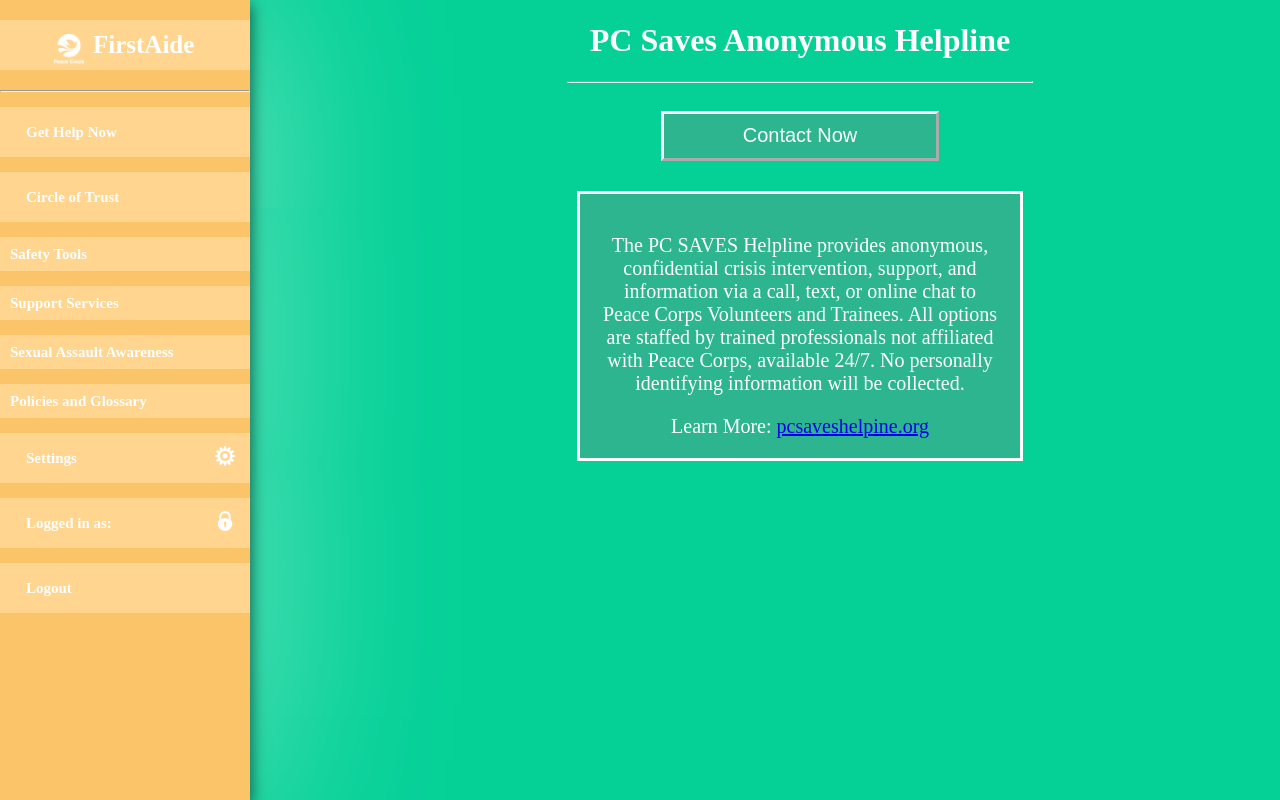
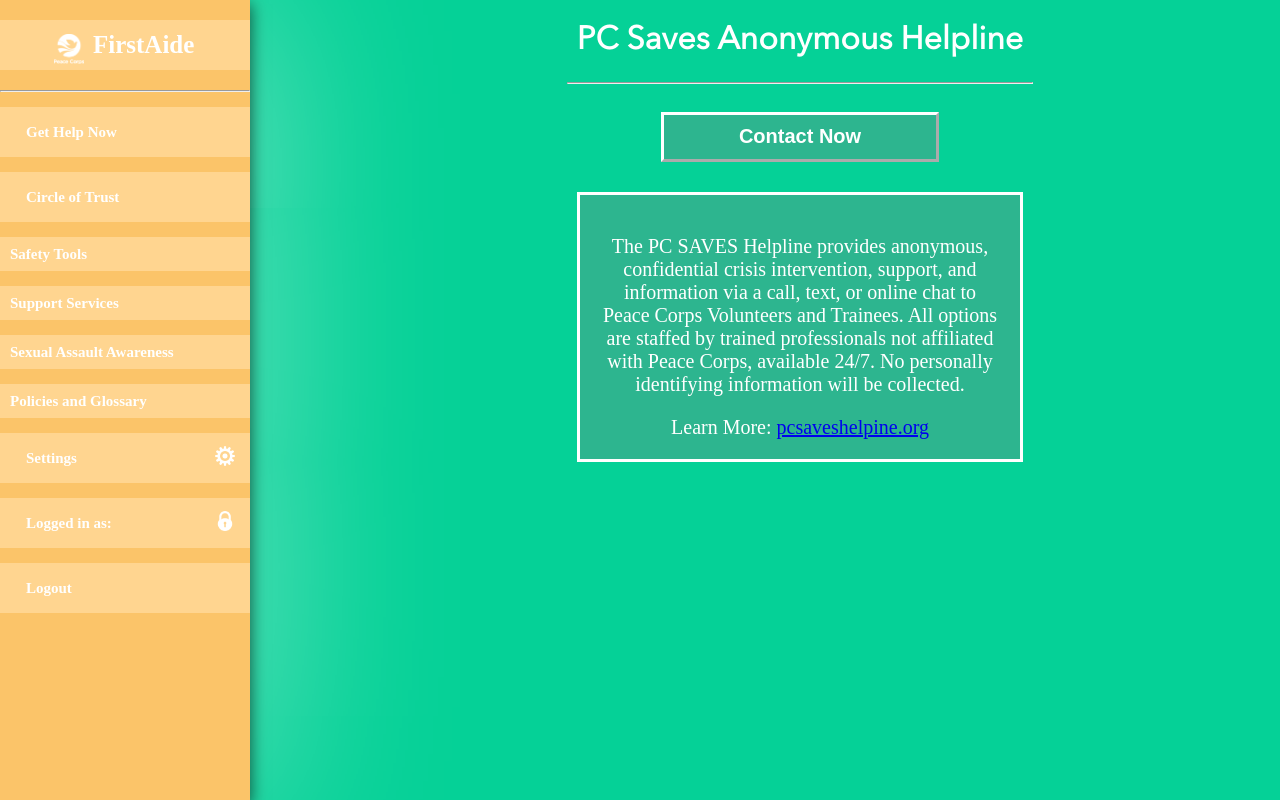
Before and after one commit to systers/FirstAide-web, a PHP site: page /PCSaves.php in a window 1280 px wide. Run offline with PHP 8.4, Linux system fonts and the light colour scheme; the visitor is signed in with stand-in values (Sample User, id 1).

Commit message:
changes text font to avenir next and button text to bold

```diff
--- a/css files/circle-of-trust.css
+++ b/css files/circle-of-trust.css
@@ -4,6 +4,10 @@
    editComrades
    circleOfTrust
 */
+ @font-face {
+ 	 font-family: 'avenir next';
+	src: url(../fonts/AvenirNextLTPro-Regular.otf)
+}
 body {
 	background-color: #05d197;
 	margin: 0;
@@ -107,6 +111,7 @@ body {
 	margin-top: 20px;
 	text-align: center;
 	width: 30%;
+	font-weight: bold;
 }
 
 .small-button:hover {
@@ -123,6 +128,7 @@ body {
 .text {
 	color: #ffffff;
 	font-style: bold;
+	font-family: 'avenir next';
 }
 
 .window {
--- a/css files/gethelpnow-style.css
+++ b/css files/gethelpnow-style.css
@@ -10,6 +10,10 @@
    twilioSMS
    twilioCall
  */
+@font-face {
+	font-family: 'avenir next';
+	src: url(../fonts/AvenirNextLTPro-Regular.otf)
+}
 body {
 	background-color: #05d197;
 	margin: 0;
@@ -45,6 +49,7 @@ body {
 	margin-top: 30px;
 	text-align: center;
 	width: 100%;
+	font-weight: bold;
 }
 
 .button:hover {
@@ -149,6 +154,7 @@ body {
 	margin-top: 20px;
 	text-align: center;
 	width: 30%;
+	font-weight: bold;
 }
 
 .small-button:hover {
@@ -170,6 +176,7 @@ body {
 .text {
 	color: #ffffff;
 	font-style: bold;
+	font-family: 'avenir next';
 }
 
 .window {
--- a/css files/index-style.css
+++ b/css files/index-style.css
@@ -1,6 +1,10 @@
 /* Created by Akanksha
    Desc: CSS for index page
 */
+@font-face {
+	font-family: 'avenir next';
+	src: url(../fonts/AvenirNextLTPro-Regular.otf)
+}
 body {
 	background-color: #05d197;
 	height: 240px;
--- a/css files/progress-bar.css
+++ b/css files/progress-bar.css
@@ -7,7 +7,10 @@
   position: absolute;
   width: 1%;
 }
-
+@font-face {
+	font-family: 'avenir next';
+	src: url(../fonts/AvenirNextLTPro-Regular.otf)
+}
 body {
   background-color: #05d197;
   margin: 0;
@@ -29,6 +32,7 @@ body {
 .text {
   color: #ffffff;
   font-style: bold;
+   font-family: 'avenir next';
 }
 
 /*custom scrollbar for the app*/
--- a/css files/safety-tools.css
+++ b/css files/safety-tools.css
@@ -8,6 +8,10 @@
    Safety tools basics
    Safety plan worksheet
 */
+@font-face {
+	font-family: 'avenir next';
+	src: url(../fonts/AvenirNextLTPro-Regular.otf)
+}
 body {
 	background-color: #05d197;
 	margin: 0;
@@ -42,6 +46,7 @@ body {
 	margin-top: 30px;
 	text-align: center;
 	width: 100%;
+	font-weight: bold;
 }
 
 .button:hover {
@@ -101,6 +106,7 @@ p {
 
 .text {
 	color: #ffffff;
+	font-family: 'avenir next';
 }
 
 .threeorfour-blocks-content {/*used for pages which have 3 or 4 blocks only*/
--- a/css files/welcome-style.css
+++ b/css files/welcome-style.css
@@ -1,6 +1,10 @@
 /*Created by Akanksha
   Desc: CSS for welcome.php
 */
+@font-face {
+	font-family: 'avenir next';
+	src: url(../fonts/AvenirNextLTPro-Regular.otf)
+}
 body {
 	background-color: #05d197;
 	margin: 0;
@@ -17,6 +21,7 @@ body {
 	margin-top: 30px;
 	text-align: center;
 	width: 100%;
+	font-weight: bold;
 }
 
 .button:hover {
@@ -56,6 +61,7 @@ body {
 .text {
 	color: #ffffff;
 	font-style: bold;
+	font-family: 'avenir next';
 }
 
 .window {
```
Also changed, not shown: css files/loginAndRegistration.css (+6 -1 lines), fonts/AvenirNextLTPro-Regular.otf (added).
